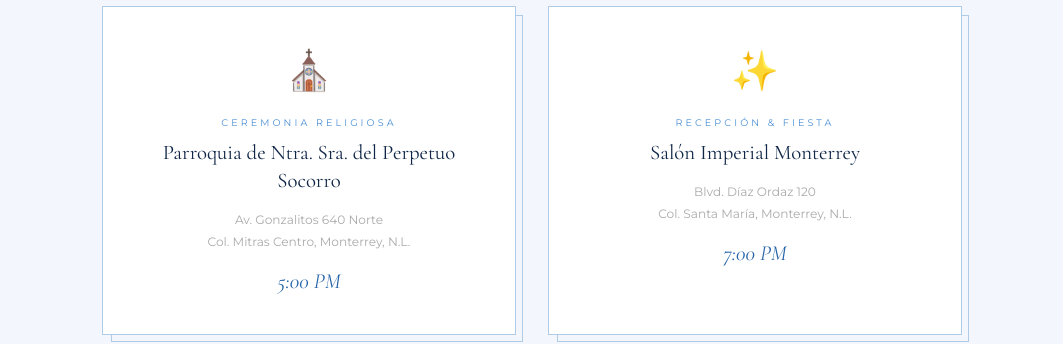
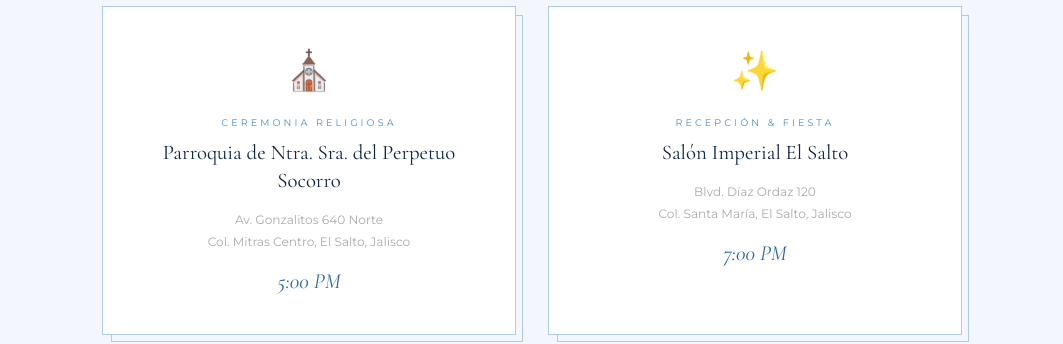
Before and after one commit to gisg99/karen-xv, a React (Vite) app: page / in a window 1280 px wide. Shown: the part 1480-1824 px from the top of the page, without its empty margins (108-1171 px from the left). Built offline with nearby package versions, Linux system fonts and the light colour scheme.

Commit message:
Changed fecha

```diff
--- a/src/App.jsx
+++ b/src/App.jsx
@@ -1,7 +1,7 @@
 import { useState, useEffect, useMemo, useRef, useCallback } from 'react'
 import './App.css'
 
-const EVENT_DATE = new Date('2026-11-14T17:00:00')
+const EVENT_DATE = new Date('2026-08-29T17:00:00')
 
 // ── Fade-in on scroll ──────────────────────────────────────
 function useFadeIn() {
@@ -179,15 +179,15 @@ function Events() {
           type="Ceremonia Religiosa"
           name="Parroquia de Ntra. Sra. del Perpetuo Socorro"
           address="Av. Gonzalitos 640 Norte"
-          city="Col. Mitras Centro, Monterrey, N.L."
+          city="Col. Mitras Centro, El Salto, Jalisco"
           time="5:00 PM"
         />
         <EventCard
           icon="✨"
           type="Recepción & Fiesta"
-          name="Salón Imperial Monterrey"
+          name="Salón Imperial El Salto"
           address="Blvd. Díaz Ordaz 120"
-          city="Col. Santa María, Monterrey, N.L."
+          city="Col. Santa María, El Salto, Jalisco"
           time="7:00 PM"
         />
       </div>
@@ -208,7 +208,7 @@ function Maps() {
         <div className="map-card">
           <iframe
             title="Mapa Iglesia"
-            src="https://maps.google.com/maps?q=Parroquia+Nuestra+Se%C3%B1ora+del+Perpetuo+Socorro+Monterrey+Mexico&t=&z=15&ie=UTF8&iwloc=&output=embed"
+            src="https://maps.google.com/maps?q=Parroquia+Nuestra+Se%C3%B1ora+del+Perpetuo+Socorro+El Salto+Mexico&t=&z=15&ie=UTF8&iwloc=&output=embed"
             loading="lazy"
             referrerPolicy="no-referrer-when-downgrade"
             allowFullScreen
@@ -220,7 +220,7 @@ function Maps() {
               Av. Gonzalitos 640 Norte, Mitras Centro
             </p>
             <a
-              href="https://www.google.com/maps/search/Parroquia+Nuestra+Señora+del+Perpetuo+Socorro+Monterrey"
+              href="https://www.google.com/maps/search/Parroquia+Nuestra+Señora+del+Perpetuo+Socorro+El Salto"
               target="_blank"
               rel="noopener noreferrer"
               className="btn"
@@ -233,7 +233,7 @@ function Maps() {
         <div className="map-card">
           <iframe
             title="Mapa Salón"
-            src="https://maps.google.com/maps?q=Blvd+D%C3%ADaz+Ordaz+120+Monterrey+Nuevo+Leon+Mexico&t=&z=15&ie=UTF8&iwloc=&output=embed"
+            src="https://maps.google.com/maps?q=Blvd+D%C3%ADaz+Ordaz+120+El Salto+Nuevo+Leon+Mexico&t=&z=15&ie=UTF8&iwloc=&output=embed"
             loading="lazy"
             referrerPolicy="no-referrer-when-downgrade"
             allowFullScreen
@@ -241,11 +241,11 @@ function Maps() {
           <div className="map-card__info">
             <h3>✨ El Salón</h3>
             <p>
-              Salón Imperial Monterrey<br />
+              Salón Imperial El Salto<br />
               Blvd. Díaz Ordaz 120, Col. Santa María
             </p>
             <a
-              href="https://www.google.com/maps/search/Salon+Imperial+Monterrey+Blvd+Diaz+Ordaz"
+              href="https://www.google.com/maps/search/Salon+Imperial+El Salto+Blvd+Diaz+Ordaz"
               target="_blank"
               rel="noopener noreferrer"
               className="btn"
@@ -428,7 +428,7 @@ function RSVP() {
             <span className="rsvp__icon" aria-hidden="true">🌸</span>
             <h3>¡Gracias por confirmar!</h3>
             <p>Tu respuesta ha sido recibida. No puedo esperar a compartir este día tan especial contigo.</p>
-            <p className="rsvp__love">Con amor, Karen Sofía ♡</p>
+            <p className="rsvp__love">Con amor, Karen Elizabeth ♡</p>
           </div>
         ) : (
           <form className="rsvp__form" onSubmit={submit} noValidate>
@@ -518,9 +518,9 @@ function RSVP() {
 function Footer() {
   return (
     <footer className="footer">
-      <span className="footer__name">Karen Sofía</span>
+      <span className="footer__name">Karen Elizabeth</span>
       <div className="ornament ornament--muted" aria-hidden="true"><span>✦</span></div>
-      <p className="footer__date">Sábado, 14 de Noviembre de 2026 · Monterrey, N.L.</p>
+      <p className="footer__date">Sábado, 29 de Agosto de 2026 · El Salto, Jalisco</p>
       <p className="footer__love">Con todo mi amor los espero ♡</p>
     </footer>
   )
```
